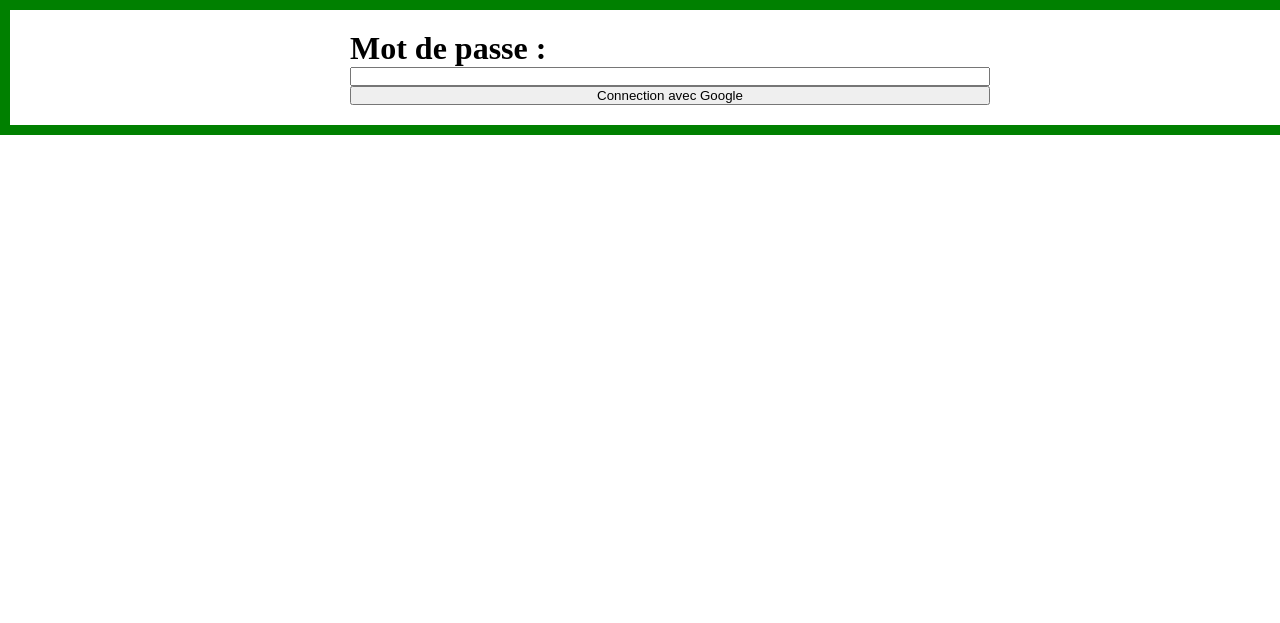
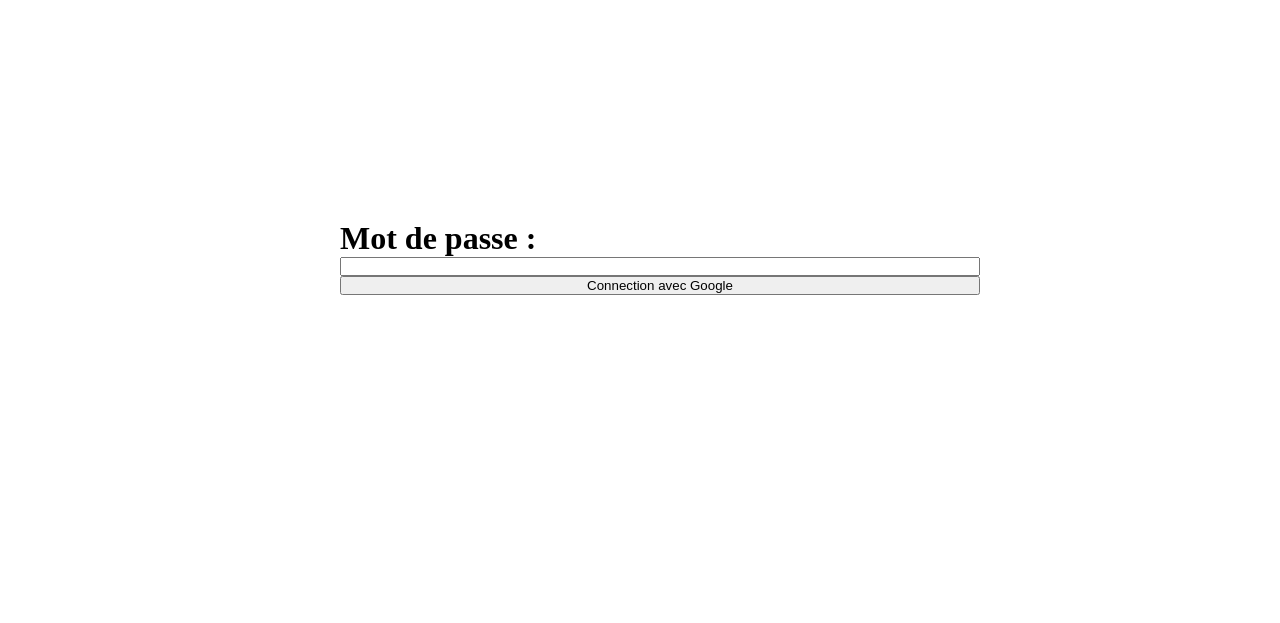
Before and after one commit to Abstra208/ctc3420, a website with bundled scripts: page new.html in a window 1280 px wide. Shown: the top 623 px of the page. Built offline with nearby package versions, Linux system fonts and the light colour scheme.

Commit message:
height 100vh

```diff
--- a/style.css
+++ b/style.css
@@ -43,8 +43,7 @@ main img{
     justify-content: center;
     align-items: center;
     width: 100%;
-    height: 100%;
-    border: green 10px solid;
+    height: 100vh;
 }
 
 #connection_popup{
```
